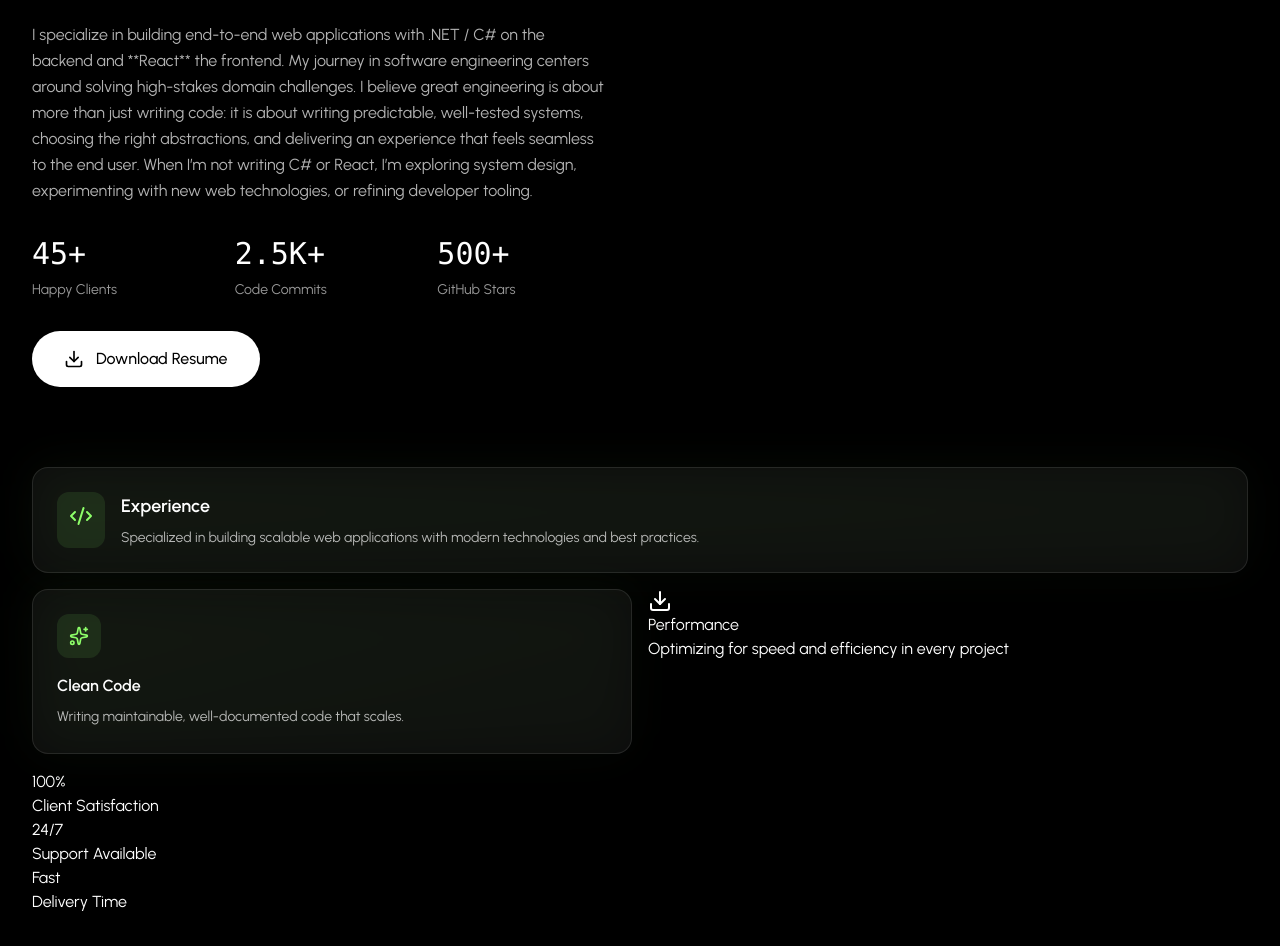
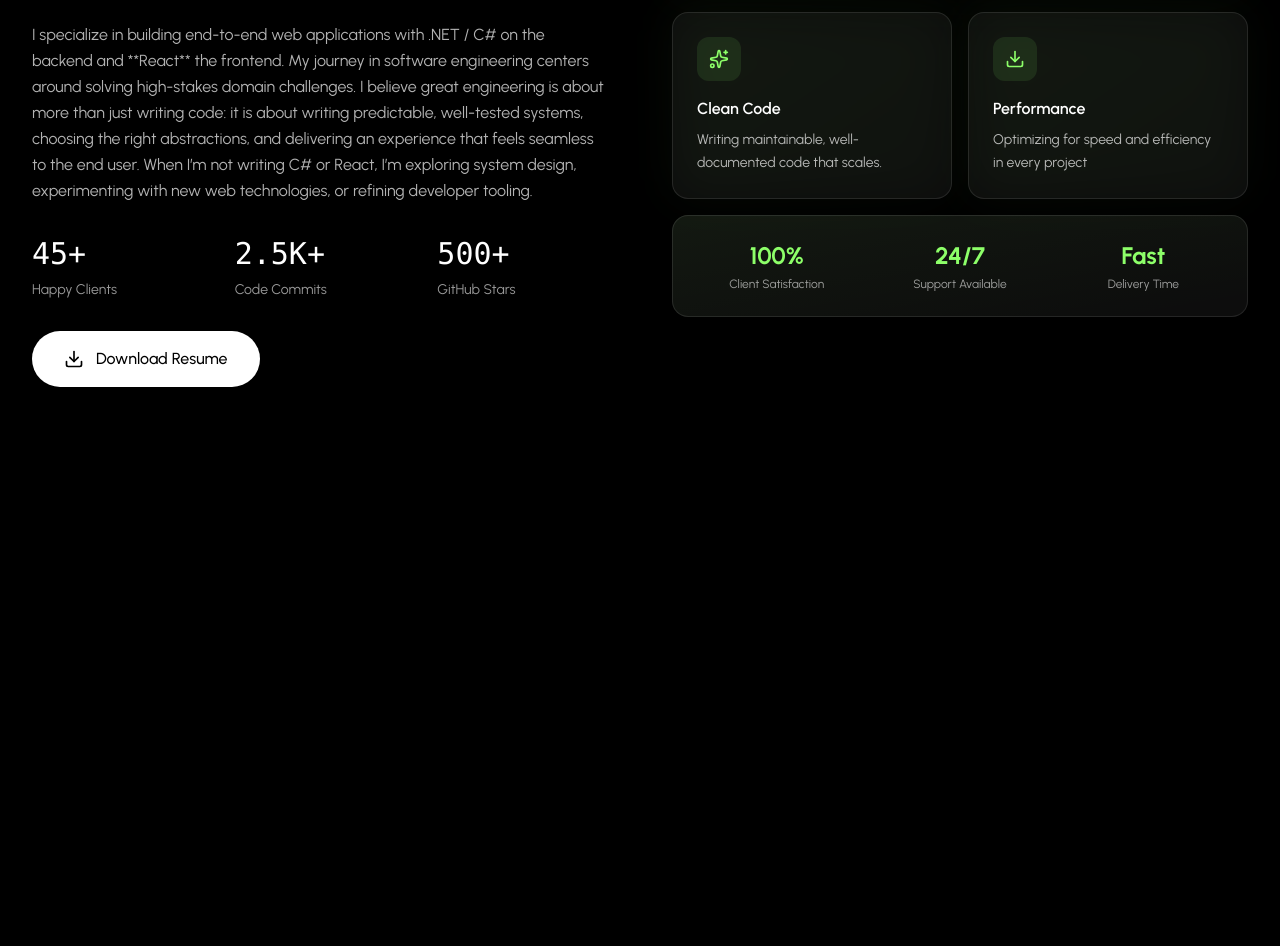
Before and after one commit to MbongX/DevPortfolio-tutorial, a React (Vite) app: page / in a window 1280 px wide. Shown: the part 1080-2026 px from the top of the page. Built offline with nearby package versions, Linux system fonts and the light colour scheme.

Commit message:
feat: finalized about feature implementation and style
Signed-off-by: MbongX <Mbongenimahlangu203@outlook.com>

```diff
--- a/src/components/sections/About.jsx
+++ b/src/components/sections/About.jsx
@@ -1,7 +1,7 @@
-import React, {useState} from 'react';
-import {Download, Code2, Sparkles} from 'lucide-react';
-import {SiReact, SiNextdotjs, SiTypescript, SiTailwindcss, SiNodedotjs, SiMongodb} from "react-icons/si";
-import {PERSONAL_INFO,ABOUT_STATS} from "../../utils/constants";
+import React from 'react';
+import {Code2, Download, Sparkles} from 'lucide-react';
+import {SiMongodb, SiNextdotjs, SiNodedotjs, SiReact, SiTailwindcss, SiTypescript} from "react-icons/si";
+import {ABOUT_STATS, PERSONAL_INFO} from "../../utils/constants";
 import FadeIn from "../animations/FadeIn";
 import RadialGradientBackground from "../backgrounds/RadialGradientBackground";
 
@@ -41,7 +41,7 @@ const About = () => {
         }
     ];
 
-    return (<section id='about' className="relative py-20 bg-black overflow-hidden">
+    return <section id='about' className="relative py-20 bg-black overflow-hidden">
             <RadialGradientBackground varient="about"/>
 
             <div className="relative z-10 max-w-7xl mx-auto px-4 sm:px-6 lg:px-8">
@@ -102,74 +102,82 @@ const About = () => {
                             </FadeIn>
                         </div>
                     </div>
-                </div>
-
                     {/* Right Column - Info Grid */}
                     <FadeIn delay={200}>
                         <div className="grid grid-cols-2 gap-4">
                             <div className="col-span-2 relative group">
-                            <div className="absolute inset-0 bg-linear-to-br from-primary/10 to-primary/5 rounded-2xl blur-xl opacity-50 group-hover:opacity-75 transition-opacity duration-300"></div>
-                            <div className="relative bg-white/5 border border-white/10 rounded-2xl p-6 hover:border-primari transition-all duration-300">
+                                <div
+                                    className="absolute inset-0 bg-linear-to-br from-primary/10 to-primary/5 rounded-2xl blur-xl opacity-50 group-hover:opacity-75 transition-opacity duration-300"></div>
+                                <div
+                                    className="relative bg-white/5 border border-white/10 rounded-2xl p-6 hover:border-primari transition-all duration-300">
                                     <div className="flex item-start gap-4">
                                         <div className="p-3 bg-primary/10 rounded-xl">
                                             <Code2 className="w-6 h-6 text-primary"/>
                                         </div>
                                         <div className="flex-1">
                                             <h3 className="text-lg font-semibold text-white mb-2">Experience</h3>
-                                        <p className="text-sm text-white/70 leadeing-relaxed">Specialized in building scalable web applications with modern technologies and best practices.</p>
+                                            <p className="text-sm text-white/70 leadeing-relaxed">Specialized in
+                                                building scalable web applications with modern technologies and best
+                                                practices.</p>
                                         </div>
                                     </div>
                                 </div>
                             </div>
 
                             <div className="relative group">
-                            <div className="absolute inset-0 bg-linear-to-br from-primary/10 to-primary/5 rounded-2xl blur-xl opacity-50 group-hover:opacity-75 transition-opacity duration-300"></div>
-                            <div className="relative bg-white/5 border border-white/10 rounded-2xl p-6 hover:border-primary/30 transition-all duration-300 h-full">
+                                <div
+                                    className="absolute inset-0 bg-linear-to-br from-primary/10 to-primary/5 rounded-2xl blur-xl opacity-50 group-hover:opacity-75 transition-opacity duration-300"></div>
+                                <div
+                                    className="relative bg-white/5 border border-white/10 rounded-2xl p-6 hover:border-primary/30 transition-all duration-300 h-full">
                                     <div className="p-3 bg-primary/10 rounded-xl w-fit mb-4">
                                         <Sparkles className="w-5 h-5 text-primary"/>
                                     </div>
                                     <h3 className="text-base font-semibold text-white mb-2">Clean Code</h3>
-                                <p className="text-sm text-white/70 leading-relaxed">Writing maintainable, well-documented code that scales.</p>
+                                    <p className="text-sm text-white/70 leading-relaxed">Writing maintainable,
+                                        well-documented code that scales.</p>
                                 </div>
                             </div>
 
-                        <div className="">
-                            <div className=""></div>
-                            <div className="">
-                                <div className="">
-                                    <Download className=""/>
+                            <div className="relative group">
+                                <div
+                                    className="absolute inset-0 bg-linear-to-br from-primary/10 to-primary/5 rounded-2xl blur-xl  opacity-50 group-hover:opacity -75 transition-opacity duration-300"></div>
+                                <div
+                                    className="relative bg-white/5 border border-white/10 rounded-2xl p-6 hover:border-primary/30 transition-all duration-300 h-full">
+                                    <div className="p-3 bg-primary/10 rounded-xl w-fit mb-4">
+                                        <Download className="w-5 h-5 text-primary"/>
                                     </div>
-                                <h3 className="">Performance</h3>
-                                <p className="">Optimizing for speed and efficiency in every project</p>
+                                    <h3 className="text-base font-semibold text-white mb-2">Performance</h3>
+                                    <p className="text-sm text-white/70 leading-relaxed">Optimizing for speed and
+                                        efficiency in every project</p>
                                 </div>
                             </div>
 
-                        <div className="">
-                            <div className=""></div>
-                            <div className="">
-                                <div className="">
+                            <div className="col-span-2 relative group">
+                                <div
+                                    className="absolute inset-0 bg-linear-to-br from-primary/10 to primary/5 rounded-2xl opacity-50 group-hover:opacity-75 transition-opacity duration-300"></div>
+                                <div
+                                    className="relative bg-white/5 border border-white/10 rounded-2xl p-6 hover:border-primary/30 transition-all duration-300">
+                                    <div className="grid grid-cols-3 gap-6 text-center">
                                         <div>
-                                        <div className="">100%</div>
-                                        <div className="">Client Satisfaction</div>
+                                            <div className="text-2xl font-bold text-primary mb-1">100%</div>
+                                            <div className="text-xs text-white/60">Client Satisfaction</div>
                                         </div>
                                         <div>
-                                        <div className="">24/7</div>
-                                        <div className="">Support Available</div>
+                                            <div className="text-2xl font-bold text-primary mb-1">24/7</div>
+                                            <div className="text-xs text-white/60 ">Support Available</div>
                                         </div>
                                         <div>
-                                        <div className="">Fast</div>
-                                        <div className="">Delivery Time</div>
+                                            <div className="text-2xl font-bold text-primary mb-1">Fast</div>
+                                            <div className="text-xs text-white/60">Delivery Time</div>
                                         </div>
                                     </div>
                                 </div>
                             </div>
                         </div>
                     </FadeIn>
-
-
-
                 </div>
-    </section>)
+            </div>
+    </section>
 };
 
 export default About;
```
Lines whose indentation alone changed are shown as unchanged.
